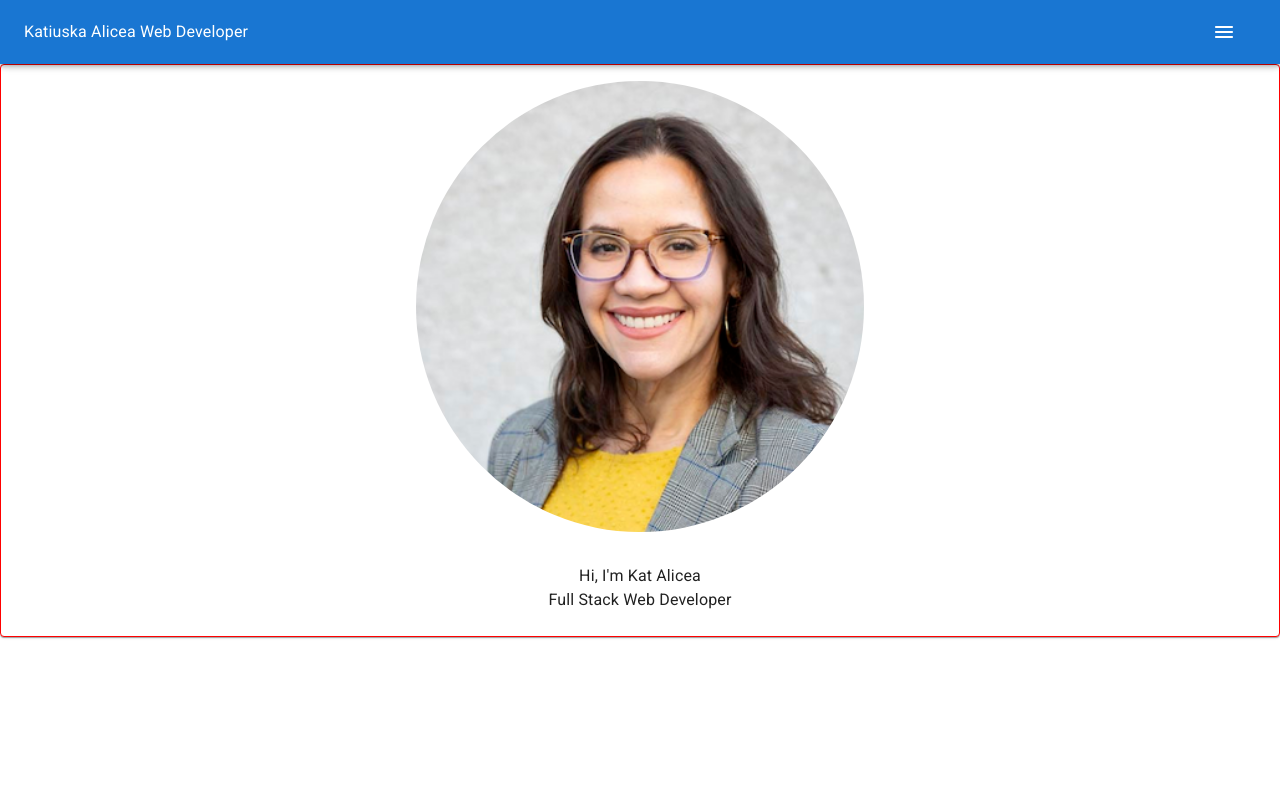
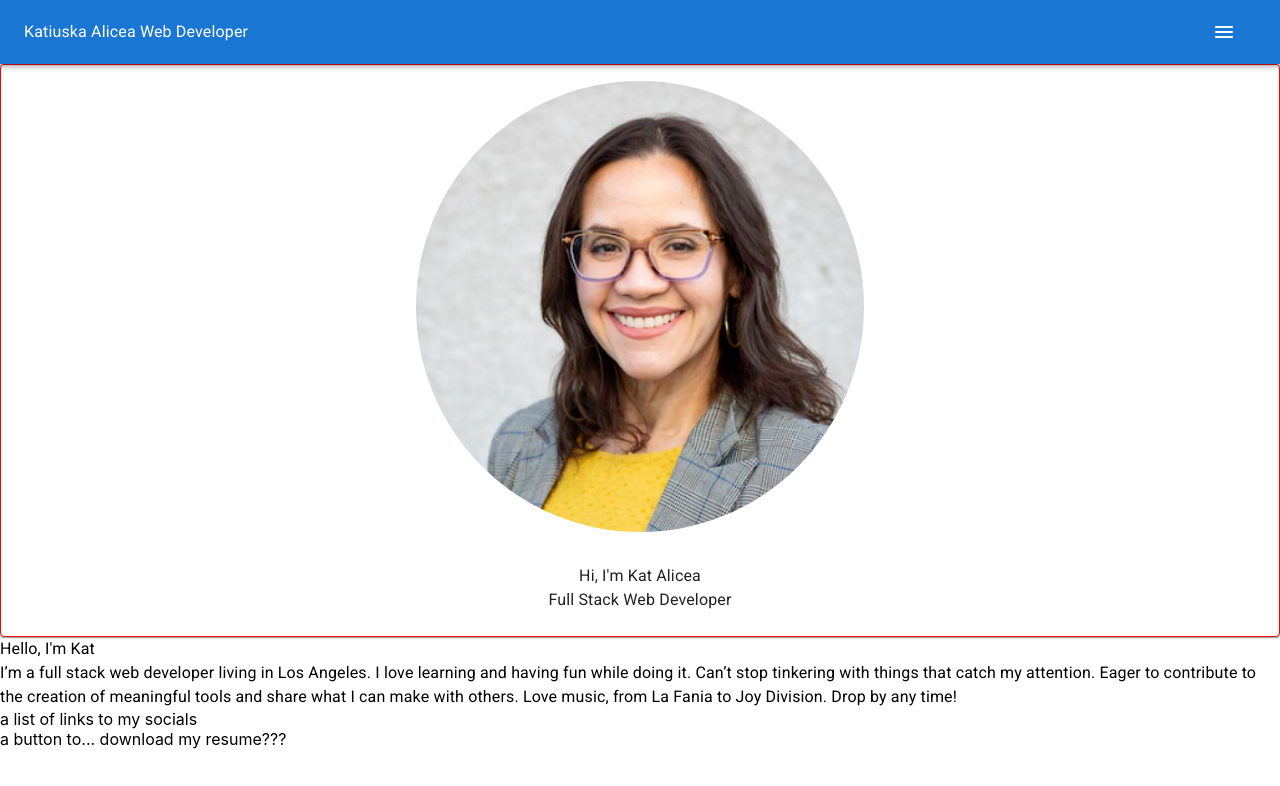
Before and after one commit to chukalicious/kats-portfolio-site, a React (Create React App) app: page / in a window 1280 px wide. Shown: the top 786 px of the page. Built offline with nearby package versions, Linux system fonts and the light colour scheme.

Commit message:
Created About.js and very basic structure

```diff
--- a/src/App.js
+++ b/src/App.js
@@ -1,13 +1,15 @@
 import "./App.css";
 import Navbar from "./components/Navbar";
 import HeroContainer from "./components/HeroContainer";
+import About from "./components/About";
 import Box from "@mui/material/Box";
 
 function App() {
   return (
-    <Box sx={{ display: "flex" }}>
+    <Box sx={{ display: "flex", flexDirection: "column" }}>
       <Navbar />
       <HeroContainer />
+      <About />
     </Box>
   );
 }
--- /dev/null
+++ b/src/components/About.js
@@ -0,0 +1,22 @@
+import Box from "@mui/material/Box";
+import Paper from "@mui/material/Paper";
+import Typography from "@mui/material/Typography";
+
+const About = () => {
+  return (
+    <Box>
+      <Typography>Hello, I'm Kat</Typography>
+      <Typography>
+        I’m a full stack web developer living in Los Angeles. I love learning
+        and having fun while doing it. Can’t stop tinkering with things that
+        catch my attention. Eager to contribute to the creation of meaningful
+        tools and share what I can make with others. Love music, from La Fania
+        to Joy Division. Drop by any time!
+      </Typography>
+      <Box>a list of links to my socials</Box>
+      <Box>a button to... download my resume???</Box>
+    </Box>
+  );
+};
+
+export default About;
```
